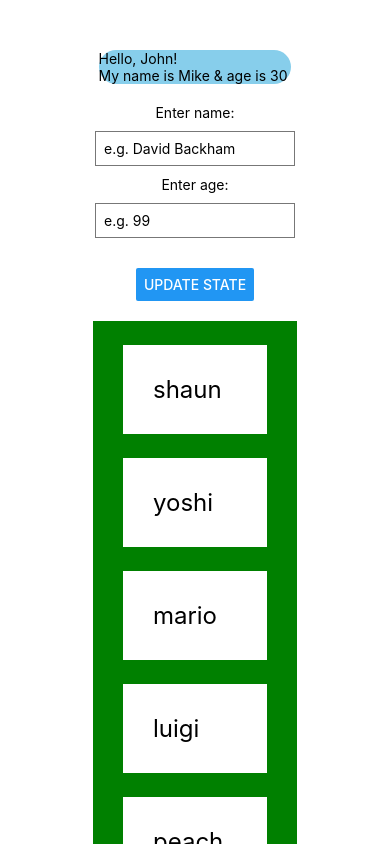
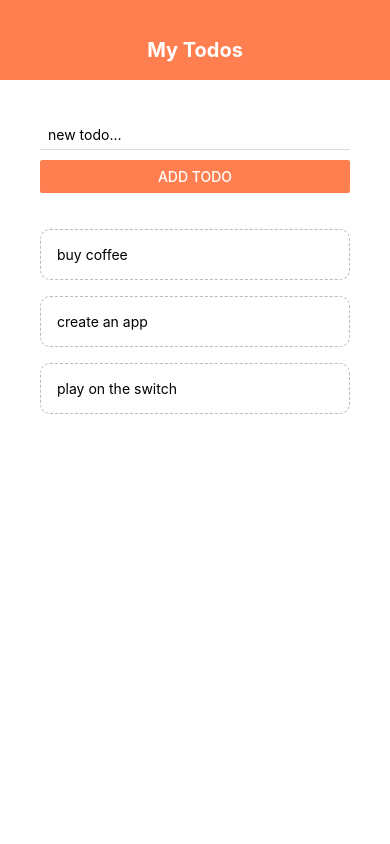
Before and after one commit to MASEOKJAE/React_Native_Memo, a React Native app in the folder RNMemo/: screen / in a window 390 px wide. Built offline with nearby package versions, Linux system fonts and the light colour scheme.

Commit message:
Todo App1.0

```diff
--- a/RNMemo/App.js
+++ b/RNMemo/App.js
@@ -1,155 +1,64 @@
 import { StatusBar } from 'expo-status-bar';
 import React, { useState } from 'react';
 import { StyleSheet, Text, View, Button, TextInput, ScrollView, FlatList, TouchableOpacity } from 'react-native';
+import Header from './components/header';
+import TodoItem from './components/todoItem'
+import AddTodo from './components/addTodo'
 
 export default function App() {
-  const [name, setName] = useState('John');
-  const [temp, setTemp] = useState('');
-  const [person, setPerson] = useState({ name: 'Mike', age: 30 });
+  const [todos, setTodos] = useState([
+      { text: 'buy coffee', key: '1' },
+      { text: 'create an app', key: '2' },
+      { text: 'play on the switch', key: '3' },
+  ]);
 
-  const clickHandler = () => {
-    setPerson({ name: "Jackson", age: temp });
-    setTemp('');
-  }
-
-  const [people, setPeople] = useState([
-    { name: 'shaun', key: '1' },
-    { name: 'yoshi', key: '2' },
-    { name: 'mario', key: '3' },
-    { name: 'luigi', key: '4' },
-    { name: 'peach', key: '5' },
-    { name: 'toad', key: '6' },
-    { name: 'bowser', key: '7' }
-  ])
-
-  const pressHandler = (id) => {
-    alert(id + ' is pressed');
-  }
-
-  // Cliked item is poped away
-  const popItemHandler = (id) => {
-    setPeople((prevPeople) => {
-      return prevPeople.filter(person => person.key != key);
+const pressHandler = (key) => {
+  setTodos((prevTodos) => {
+    return prevTodos.filter(todo => todo.key != key);
   });
 }
 
+const submitHandler = (text) => {
+  setTodos((prevTodos) => {
+    return [
+      { text: text, key: Math.random().toString() },
+      ...prevTodos
+    ];
+  })
+}
+
   return (
-    <ScrollView>
       <View style={styles.container}>
-          {/* Using State & Button Part*/}
-          <View style={styles.header}>
-            <Text style={styles.boldText}>Hello, {name}!</Text>
-            <Text style={styles.boldText}>My name is {person.name} & age is {person.age} </Text>
-          </View>
-
-
-          {/* Using Text inputs part*/}
-          <View style={styles.textContainer}>
-            <Text>Enter name:</Text>
-            <TextInput
-              style={styles.input}
-              placeholder='e.g. David Backham'
-              onChangeText={(val) => setName(val)}
-            />
-
-            <Text>Enter age:</Text>
-            <TextInput
-              style={styles.input}
-              placeholder='e.g. 99'
-              value={temp}
-              onChangeText={(val) => setTemp(val)}
-            />
-          </View>
-          <View style={styles.buttonContainer}>
-            <Button title='update state' onPress={clickHandler} />
-          </View>
-
-
-          {/* Using Lists & ScrollView */}
-          <View style={styles.listContainer}>
-            {/* version 1 */}
-            {/* { people.map((item) => {
-              return (
-                <View key={item.key}>
-                  <Text style={styles.itemStyle}>{item.name}</Text>
-                </View>
-              )
-            })} */}
-            {/* version 2 */}
-            { people.map((item => (
-                <View key={item.key}>
-                  <Text style={styles.itemStyle}>{item.name}</Text>
-                </View>
-              )
-            ))}
-          </View>
-
-
-          {/* Using FlatList & Touchable Components*/}
-          <View style={styles.flatContainer}>
+        {/* header */}
+        <Header />
+          <View style={styles.content}>
+            {/* to form */}
+            <AddTodo submitHandler={submitHandler} />
+            <View style={styles.list}>
                 <FlatList
-                numColumns={2}
-                keyExtractor={(item) => item.key}
-                data={people}
-                renderItem={({ item }) => (
-                    <TouchableOpacity onPress={() => pressHandler(item.key)}>
-                    <Text style={styles.itemStyle}>{item.name}</Text>
-                    </TouchableOpacity>
+                  data={todos}
+                  renderItem={( {item} ) => (
+                    <TodoItem item={item} pressHandler={pressHandler} />
                   )}
                 />
             </View>
-          <StatusBar style="auto" />
         </View>
-    </ScrollView>
+      </View>
   );
 }
 
 const styles = StyleSheet.create({
   container: {
-    marginTop: 50,
+    // marginTop: 50,
     flex: 1,
     backgroundColor: '#fff',
-    alignItems: 'center',
-    justifyContent: 'center',
-  },
-  header: {
-    backgroundColor: 'skyblue',
-    borderRadius: 50,
-  },
-  buttonContainer: {
-    marginTop: 20,
-  },
-  textContainer: {
-    marginTop: 20,
-    alignItems: 'center',
-  },
-  input: {
-    borderWidth: 1,
-    borderColor: '#777',
-    padding: 8,
-    margin: 10,
-    width: 200,
-  },
-  listContainer: {
-    marginTop: 20,
-    backgroundColor: 'green',
-    PaddingTop: 40,
-    paddingHorizontal: 20,
     // alignItems: 'center',
     // justifyContent: 'center',
   },
-  itemStyle: {
-    marginTop: 24,
-    padding: 30,
-    backgroundColor: 'white',
-    fontSize: 24,
-    marginHorizontal: 10,   // 이 내용을 추가하면 가로축에 위치한 item 사이의 간격이 10으로 벌어짐
-
+  content: {
+    padding: 40,
   },
-  flatContainer: {
-    marginTop: 30,
-    backgroundColor: 'skyblue',
-    PaddingTop: 20,
-    paddingHorizontal: 30,
-  },
+  list: {
+      marginTop: 20,
+  }
 });
--- /dev/null
+++ b/RNMemo/components/addTodo.js
@@ -0,0 +1,31 @@
+import React, { useState } from 'react';
+import { StyleSheet, Text, View, Button, TextInput } from 'react-native';
+
+export default function AddTodo({ submitHandler }) {
+    const [text, setText] = useState('');
+
+    const changeHandler = (val) => {
+        setText(val);
+    }
+
+    return (
+        <View>
+            <TextInput
+                style={styles.input}
+                placeholder='new todo...'
+                onChangeText={changeHandler}
+            />
+            <Button onPress={() => submitHandler(text)} title='add todo' color='coral' />
+        </View>
+    )
+}
+
+const styles = StyleSheet.create({
+    input: {
+        marginBottom: 10,
+        paddingHorizontal: 8,
+        paddingVertical: 6,
+        borderBottomWidth: 1,
+        borderBottomColor: '#ddd'
+    }
+})
--- /dev/null
+++ b/RNMemo/components/header.js
@@ -0,0 +1,24 @@
+import React from 'react';
+import { StyleSheet, Text, View } from 'react-native';
+
+export default function Header() {
+    return (
+        <View style={styles.header}>
+            <Text style={styles.title}>My Todos</Text>
+        </View>
+    )
+}
+
+const styles = StyleSheet.create({
+    header: {
+        height: 80,
+        paddingTop: 38,
+        backgroundColor: 'coral',
+    },
+    title: {
+        textAlign: 'center',
+        color: '#fff',
+        fontSize: 20,
+        fontWeight: 'bold',
+    }
+});
--- /dev/null
+++ b/RNMemo/components/todoItem.js
@@ -0,0 +1,21 @@
+import React from 'react';
+import { StyleSheet, Text, TouchableOpacity } from 'react-native';
+
+export default function TodoItem({ item, pressHandler }) {
+    return (
+        <TouchableOpacity onPress={() => pressHandler(item.key)}>
+            <Text style={styles.item}>{item.text}</Text>
+        </TouchableOpacity>
+    )
+}
+
+const styles = StyleSheet.create({
+    item: {
+        padding: 16,
+        marginTop: 16,
+        borderColor: '#bbb',
+        borderWidth: 1,
+        borderStyle: 'dashed',
+        borderRadius: 10
+    }
+})
```
Lines whose indentation alone changed are shown as unchanged.
